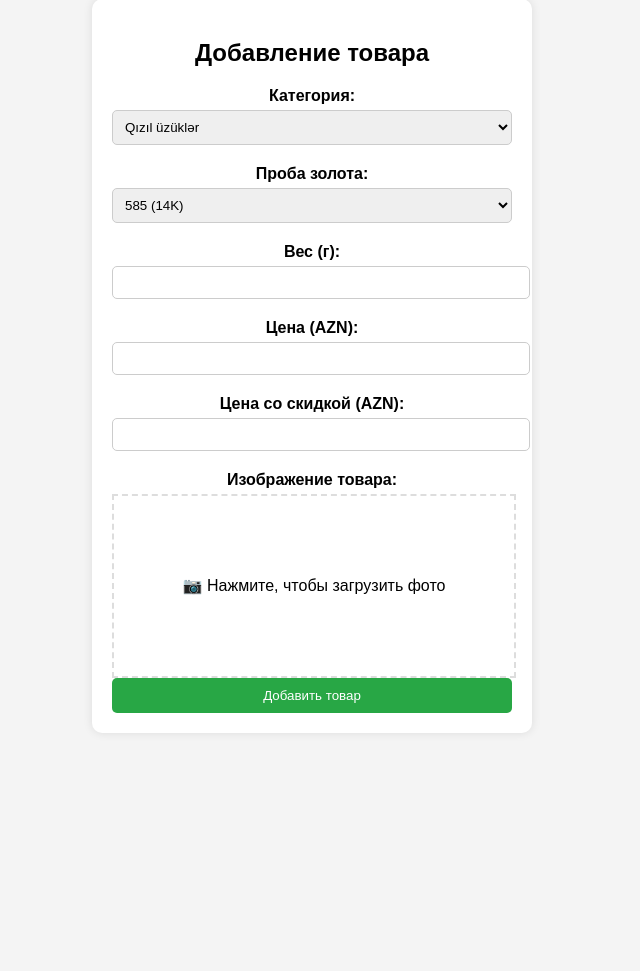
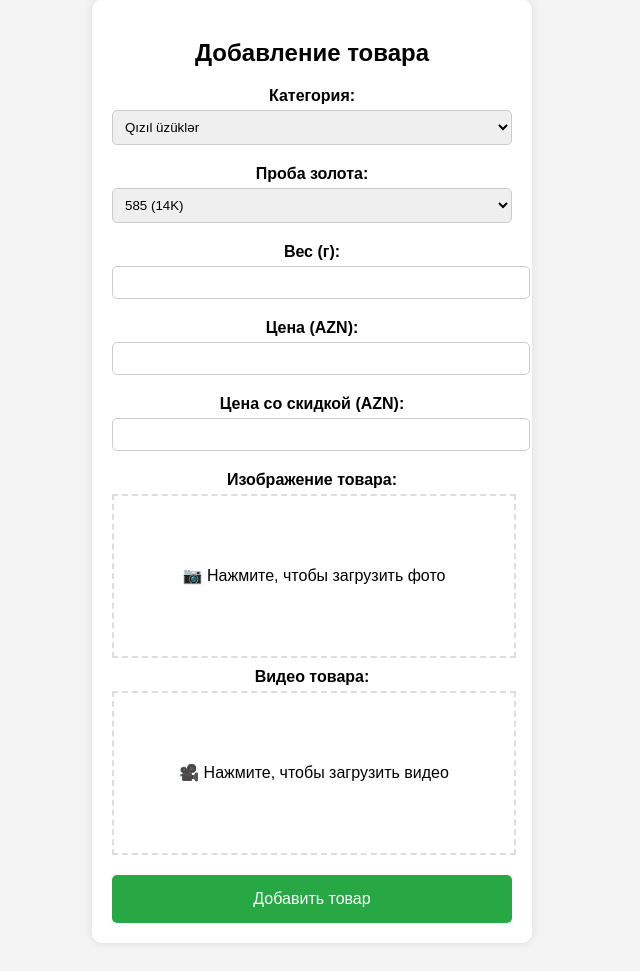
Before and after one commit to alikitto/webkaral, a Flask app: page / in a window 1280 px wide. Shown: the part 29-1000 px from the top of the page, without its empty margins (328-968 px from the left). Before the commit the page ends 742 px from the top, so only its background shows below. Run offline with Flask 3, Linux system fonts and the light colour scheme.

Commit message:
Update index.html

```diff
--- a/templates/index.html
+++ b/templates/index.html
@@ -3,7 +3,7 @@
 <head>
     <meta charset="UTF-8">
     <meta name="viewport" content="width=device-width, initial-scale=1.0">
-    <title>Добавить товар</title>
+    <title>Добавление товара</title>
     <style>
         body {
             font-family: Arial, sans-serif;
@@ -31,9 +31,9 @@
             border: 1px solid #ccc;
             border-radius: 5px;
         }
-        .image-upload-box {
+        .upload-box {
             width: 100%;
-            height: 180px;
+            height: 160px;
             border: 2px dashed #ddd;
             display: flex;
             align-items: center;
@@ -42,14 +42,14 @@
             cursor: pointer;
             position: relative;
         }
-        .image-upload-box img {
+        .upload-box img, .upload-box video {
             max-width: 100%;
             max-height: 140px;
             display: none;
             margin-top: 10px;
             border-radius: 5px;
         }
-        .remove-image {
+        .remove-media {
             display: none;
             margin-top: 5px;
             color: red;
@@ -60,10 +60,12 @@
             background: #28a745;
             color: white;
             border: none;
-            padding: 10px;
+            padding: 15px;
             width: 100%;
             border-radius: 5px;
             cursor: pointer;
+            font-size: 16px;
+            margin-top: 20px;
         }
         button:hover {
             background: #218838;
@@ -100,11 +102,19 @@
             <input type="number" step="0.01" id="sale_price" name="sale_price">
 
             <label>Изображение товара:</label>
-            <div class="image-upload-box" onclick="document.getElementById('image').click();">
+            <div class="upload-box" onclick="document.getElementById('image').click();">
                 <p>📷 Нажмите, чтобы загрузить фото</p>
                 <input type="file" id="image" name="image" accept="image/*" style="display: none;">
                 <img id="previewImage" alt="Превью изображения">
-                <span class="remove-image" onclick="removeImage()">Удалить фото</span>
+                <span class="remove-media" onclick="removeImage()">Удалить фото</span>
+            </div>
+
+            <label>Видео товара:</label>
+            <div class="upload-box" onclick="document.getElementById('video').click();">
+                <p>🎥 Нажмите, чтобы загрузить видео</p>
+                <input type="file" id="video" name="video" accept="video/mp4,video/ogg,video/webm" style="display: none;">
+                <video id="previewVideo" controls></video>
+                <span class="remove-media" onclick="removeVideo()">Удалить видео</span>
             </div>
 
             <button type="submit">Добавить товар</button>
@@ -120,7 +130,7 @@
                     const previewImage = document.getElementById("previewImage");
                     previewImage.src = e.target.result;
                     previewImage.style.display = "block";
-                    document.querySelector(".remove-image").style.display = "block";
+                    document.querySelector(".remove-media").style.display = "block";
                 };
                 reader.readAsDataURL(file);
             }
@@ -129,7 +139,27 @@
         function removeImage() {
             document.getElementById("image").value = "";
             document.getElementById("previewImage").style.display = "none";
-            document.querySelector(".remove-image").style.display = "none";
+            document.querySelector(".remove-media").style.display = "none";
+        }
+
+        document.getElementById("video").addEventListener("change", function(event) {
+            const file = event.target.files[0];
+            if (file) {
+                const reader = new FileReader();
+                reader.onload = function(e) {
+                    const previewVideo = document.getElementById("previewVideo");
+                    previewVideo.src = e.target.result;
+                    previewVideo.style.display = "block";
+                    document.querySelectorAll(".remove-media")[1].style.display = "block";
+                };
+                reader.readAsDataURL(file);
+            }
+        });
+
+        function removeVideo() {
+            document.getElementById("video").value = "";
+            document.getElementById("previewVideo").style.display = "none";
+            document.querySelectorAll(".remove-media")[1].style.display = "none";
         }
     </script>
 </body>
```
